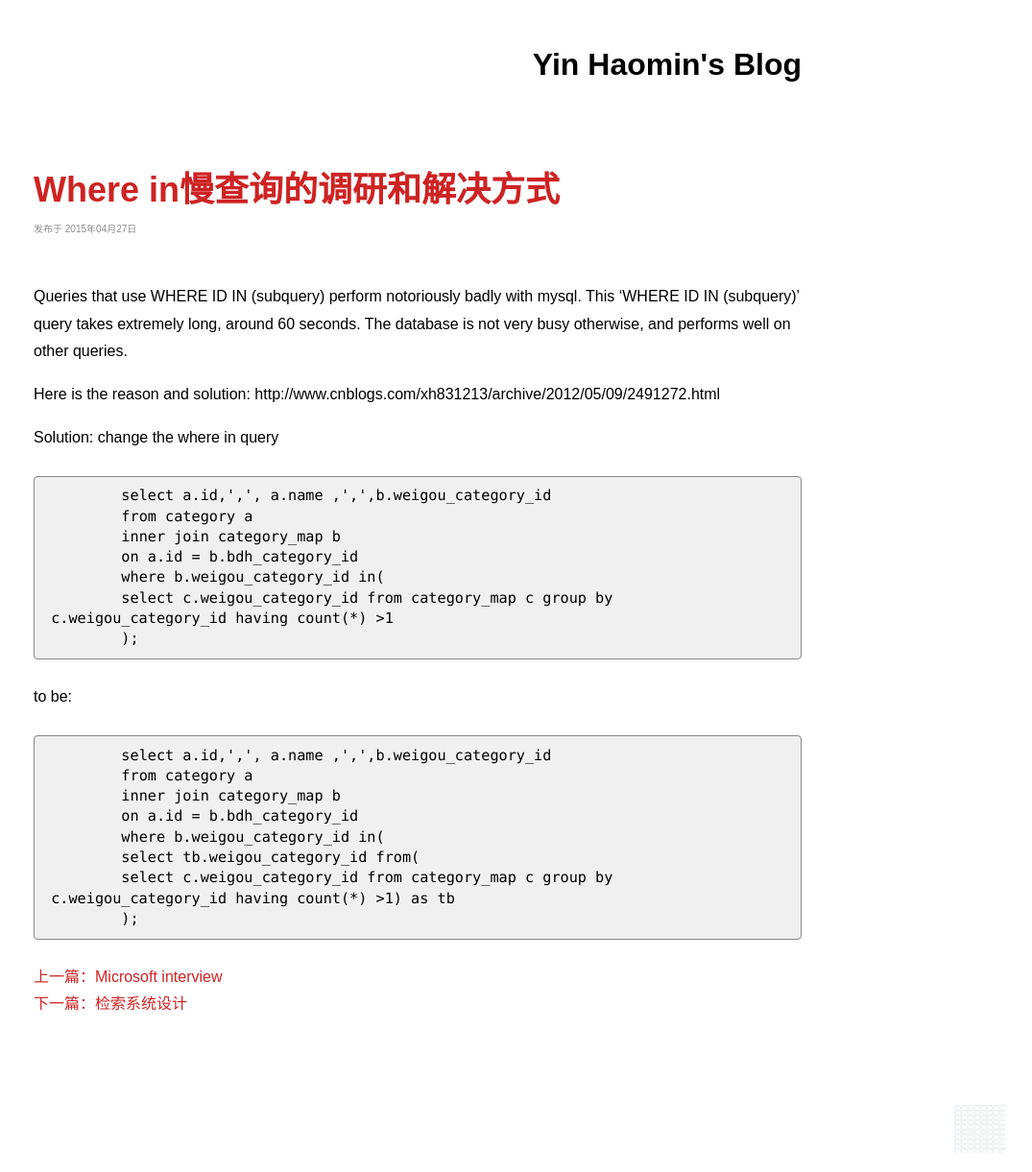
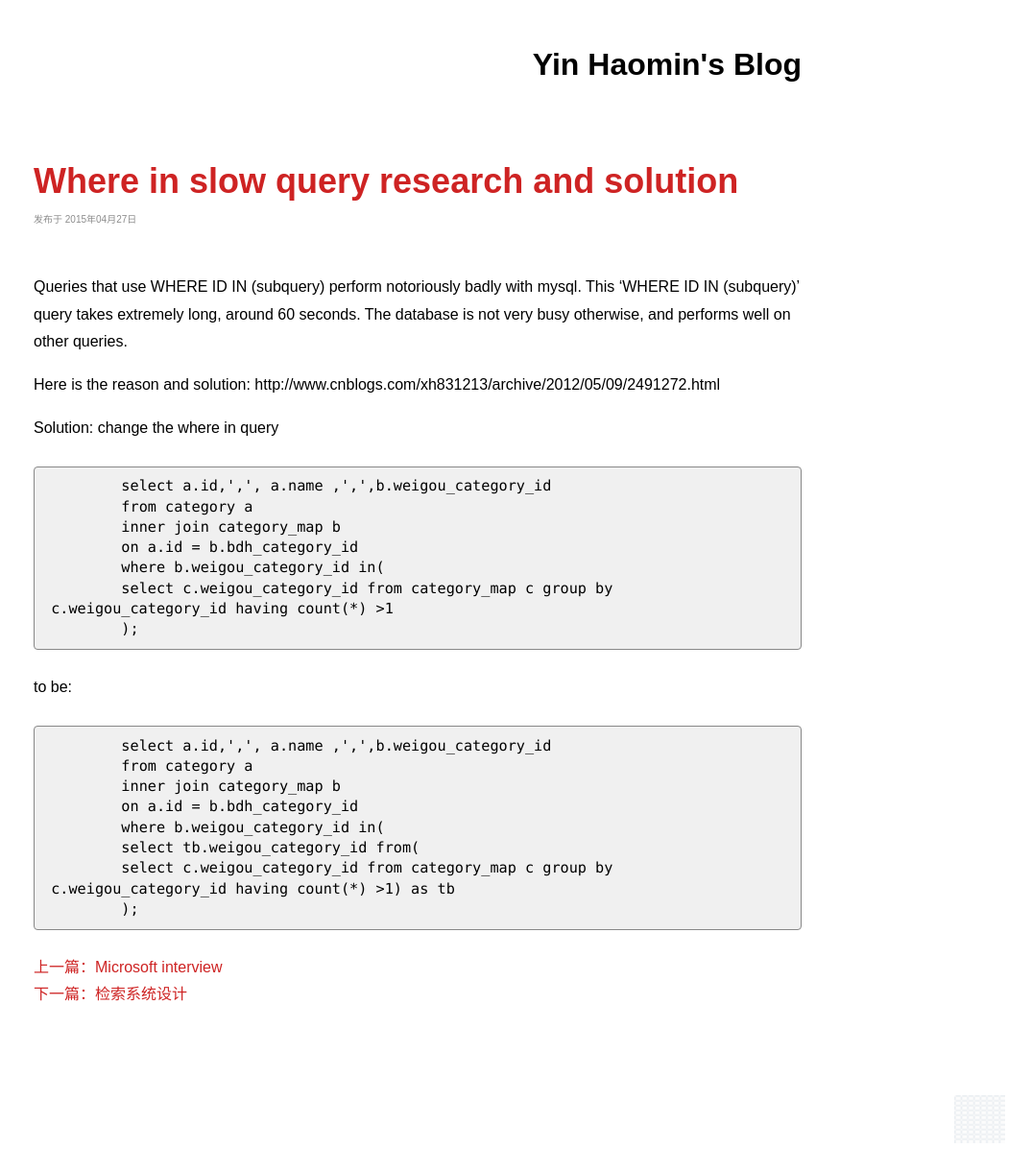
Before and after one commit to yinhaomin/yinhaomin.github.io, a Jekyll site: the page built from _posts/2015-04-27-Where in慢查询的调研和解决方式.md, in a window 1280 px wide. Shown: the whole page at 96% size, without its empty margins (205-1280 px from the left). Built offline with Jekyll 4.4.1, drawn with Linux system fonts in a browser that asks for light colours; comment, search, counter and statistics services are not loaded.

Commit message:
Update 2015-04-27-Where in慢查询的调研和解决方式.md

```diff
--- a/_posts/2015-04-27-Where in慢查询的调研和解决方式.md
+++ b/_posts/2015-04-27-Where in慢查询的调研和解决方式.md
@@ -1,6 +1,6 @@
 ---
 layout: post
-title: Where in慢查询的调研和解决方式
+title: Where in slow query research and solution
 comments: true
 keywords: Where in慢查询,解决方式
 ---
```
